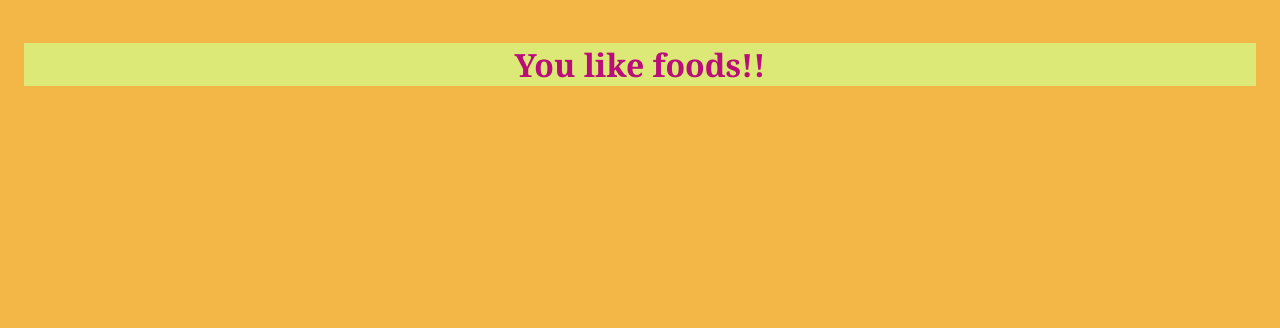
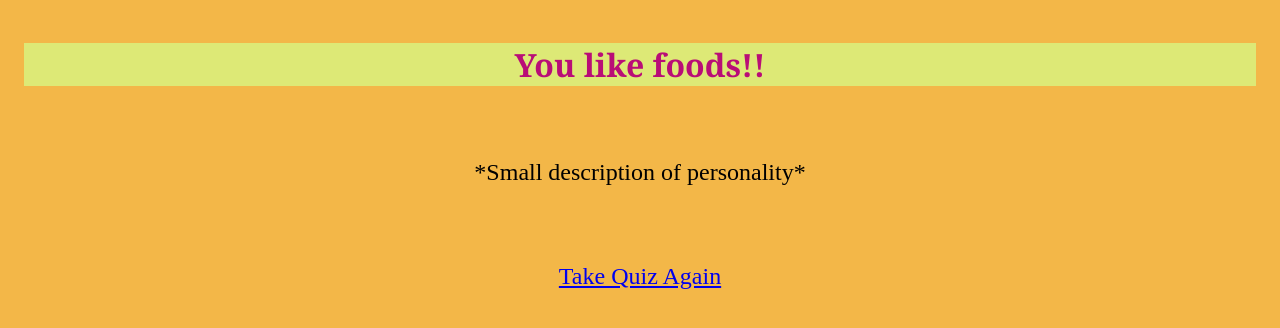
Before and after one commit to ninovick/quiz, a Flask app: page /results in a window 1280 px wide. Shown: the top 328 px of the page. Run offline with Flask 2, Linux system fonts and the light colour scheme.

Commit message:
Added text and return link

```diff
--- a/templates/results.html
+++ b/templates/results.html
@@ -12,7 +12,8 @@
     <body>
         <h1>You like {{fav_flavs}} foods!!</h1>
         <br>
-        <p></p>
+        <p>*Small description of personality*</p>
+        <a href="/quizpg1"><p style="text-align:center">Take Quiz Again</p></a>
 
     </body>
     </html>
```
